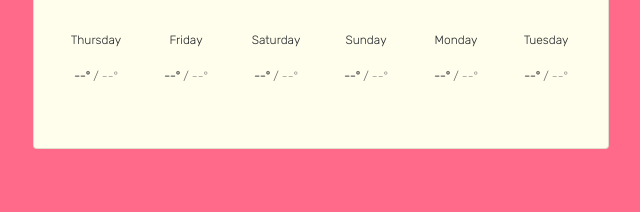
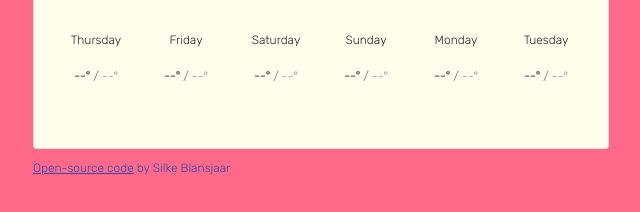
Before and after one commit to silkeblan/gimme-weather, a plain HTML site: page index.html in a window 1280 px wide. Shown: the part 372-584 px from the top of the page, without its empty margins (319-959 px from the left). Drawn offline with nearby package versions, Linux system fonts and the light colour scheme; no server answers.

Commit message:
Added footer with link to GitHub

```diff
--- a/index.html
+++ b/index.html
@@ -99,6 +99,7 @@
       </div>
     </section>
   </div>
+  <footer><a href="" class="github-link">Open-source code</a> by Silke Blansjaar</footer>
 </div>
 <script src="src/script.js"></script>
 </body>
--- a/src/style.css
+++ b/src/style.css
@@ -148,3 +148,17 @@ h2 {
 .weather-days .card:hover {
   background: #f8dc3e;
 }
+
+footer {
+  font-size: 12px;
+  color: rgb(49, 72, 175);
+  margin-top: 10px;
+}
+
+.github-link {
+  color: rgb(49, 72, 175);
+}
+
+.github-link:hover {
+  color: rgb(255, 253, 235);
+}
```
